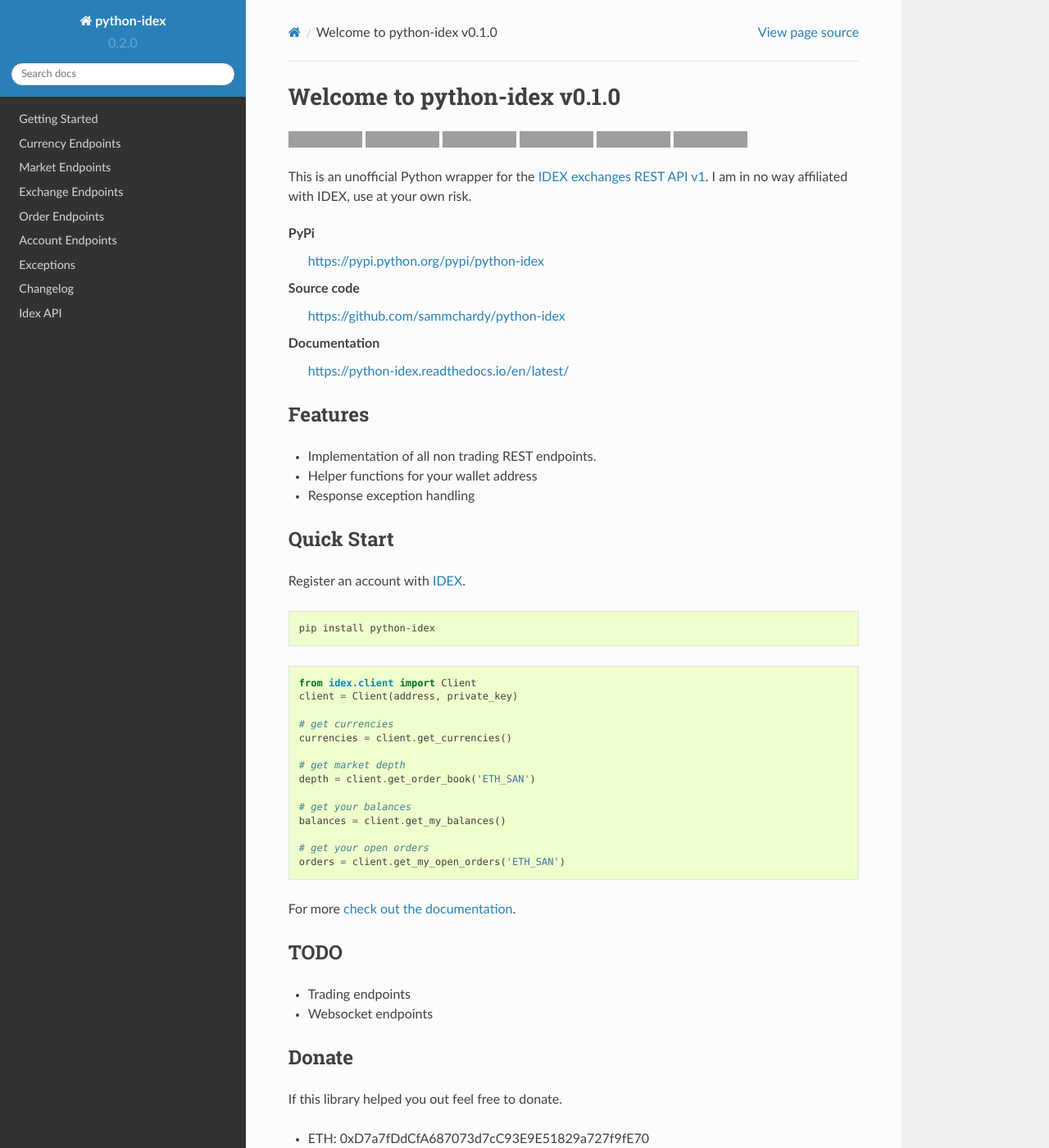
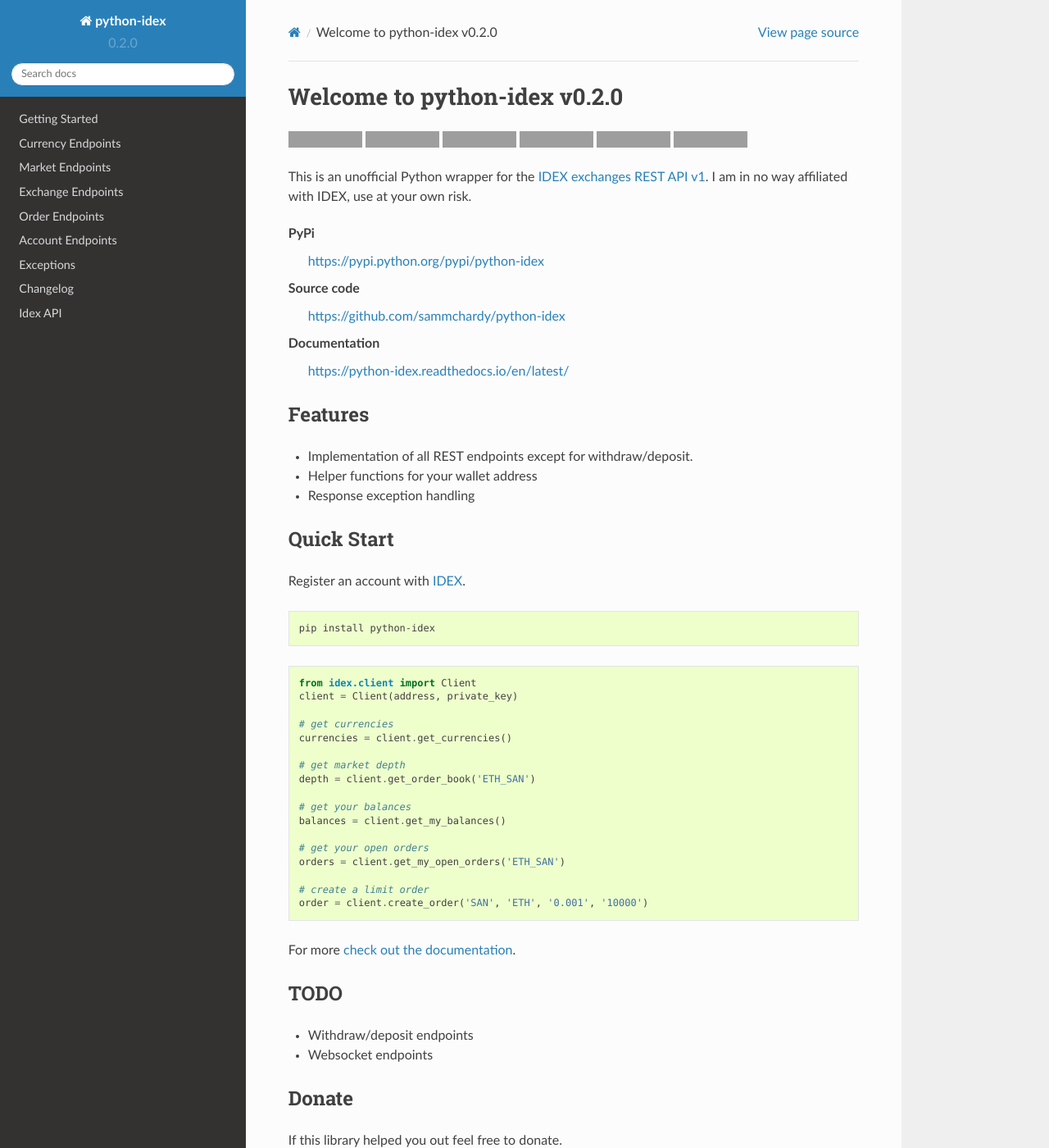
Before and after one commit to sammchardy/python-idex, a Sphinx documentation site: the page built from docs/index.rst, in a window 1280 px wide and 1400 px high. Shown: the whole window at 82% size. Built offline with Sphinx 7.4.7 and the Read the Docs theme 2.0.0, drawn with Linux system fonts in a browser that asks for light colours; formulas are drawn with MathJax 3; grey boxes are pictures that could not be loaded.

Commit message:
Update version number

```diff
--- a/README.rst
+++ b/README.rst
@@ -1,5 +1,5 @@
 =============================
-Welcome to python-idex v0.1.0
+Welcome to python-idex v0.2.0
 =============================
 
 .. image:: https://img.shields.io/pypi/v/python-idex.svg
@@ -35,7 +35,7 @@
 Features
 --------
 
-- Implementation of all non trading REST endpoints.
+- Implementation of all REST endpoints except for withdraw/deposit.
 - Helper functions for your wallet address
 - Response exception handling
 
@@ -66,13 +66,16 @@
     # get your open orders
     orders = client.get_my_open_orders('ETH_SAN')
 
+    # create a limit order
+    order = client.create_order('SAN', 'ETH', '0.001', '10000')
+
 
 For more `check out the documentation <https://github.com/AuroraDAO/idex-api-docs>`_.
 
 TODO
 ----
 
-- Trading endpoints
+- Withdraw/deposit endpoints
 - Websocket endpoints
 
 Donate
--- a/docs/orders.rst
+++ b/docs/orders.rst
@@ -4,7 +4,7 @@
 These functions use the wallet address passed in the constructor.
 
 .. autoclass:: idex.client.Client
-    :members: create_order, create_trade, cancel_order, get_my_open_orders, get_my_trade_history, get_order_trades
+    :members: create_order, create_order_wei, create_trade, cancel_order, get_my_open_orders, get_my_trade_history, get_order_trades
     :noindex:
     :member-order: bysource
 
--- a/setup.py
+++ b/setup.py
@@ -3,7 +3,7 @@
 
 setup(
     name='python-idex',
-    version='0.1.0',
+    version='0.2.0',
     packages=['idex'],
     description='IDEX REST API python implementation',
     url='https://github.com/sammchardy/python-idex',
```
Also changed, not shown: docs/changelog.rst (+9 -0 lines).
